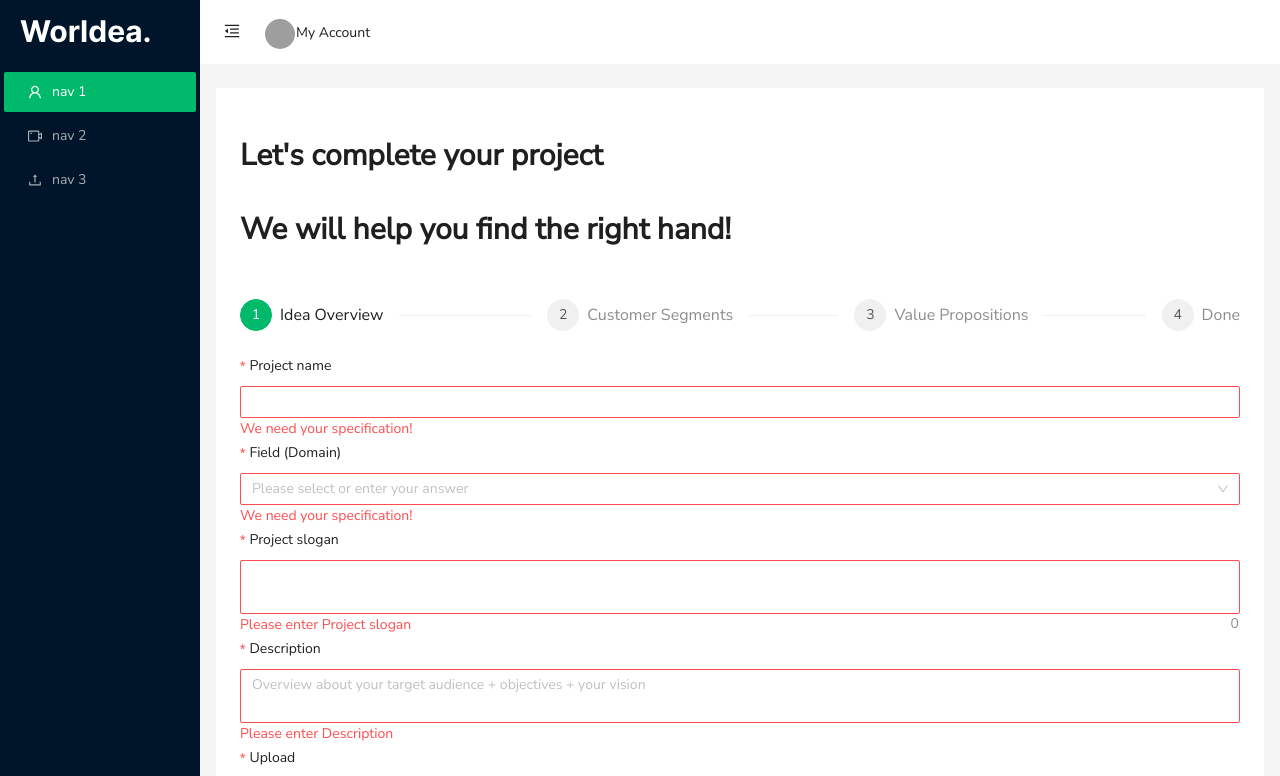
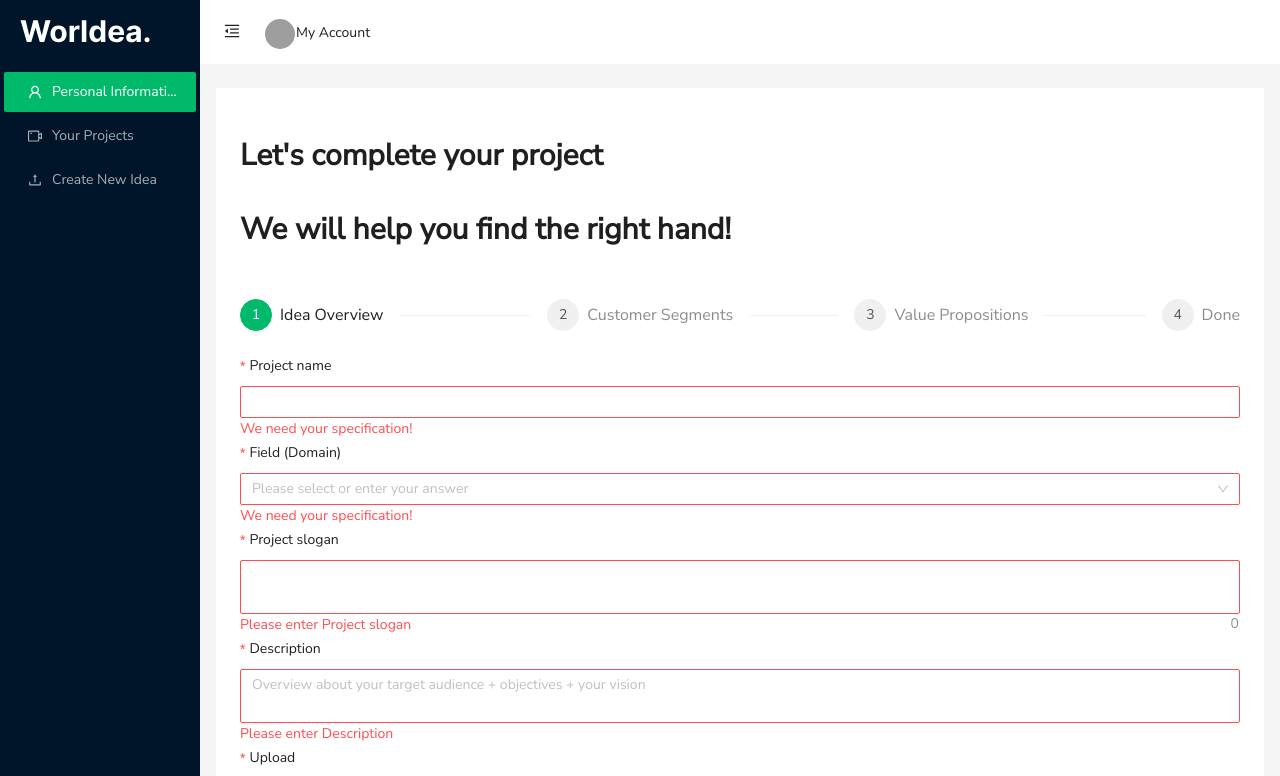
Before and after one commit to anhnguyenbkcsna/share-your-idea, a React (Create React App) app in the folder frontend/: page / in a window 1280 px wide. Shown: the top 776 px of the page. Built offline with nearby package versions, Linux system fonts and the light colour scheme; grey boxes are pictures that could not be loaded; the HTML template or start-up script is replaced by a standard one; a web font is replaced by a local one.

Commit message:
modify menu

```diff
--- a/frontend/src/layout/Sidebar/index.jsx
+++ b/frontend/src/layout/Sidebar/index.jsx
@@ -29,17 +29,17 @@
           {
             key: '1',
             icon: <UserOutlined />,
-            label: 'nav 1',
+            label: 'Personal Information',
           },
           {
             key: '2',
             icon: <VideoCameraOutlined />,
-            label: 'nav 2',
+            label: 'Your Projects',
           },
           {
             key: '3',
             icon: <UploadOutlined />,
-            label: 'nav 3',
+            label: 'Create New Idea',
           },
         ]}
       />
```
